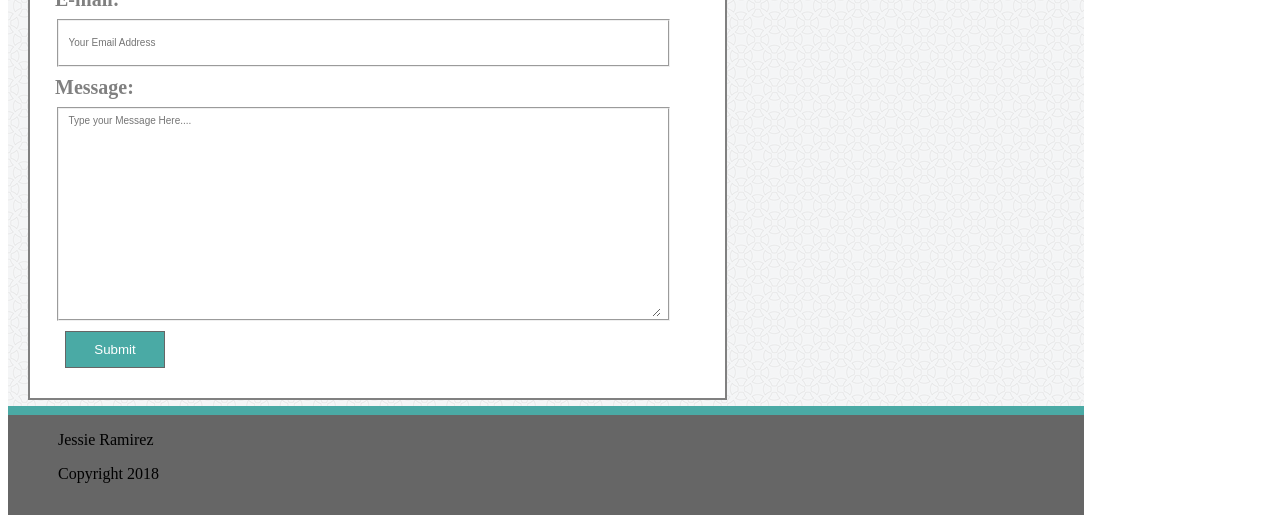
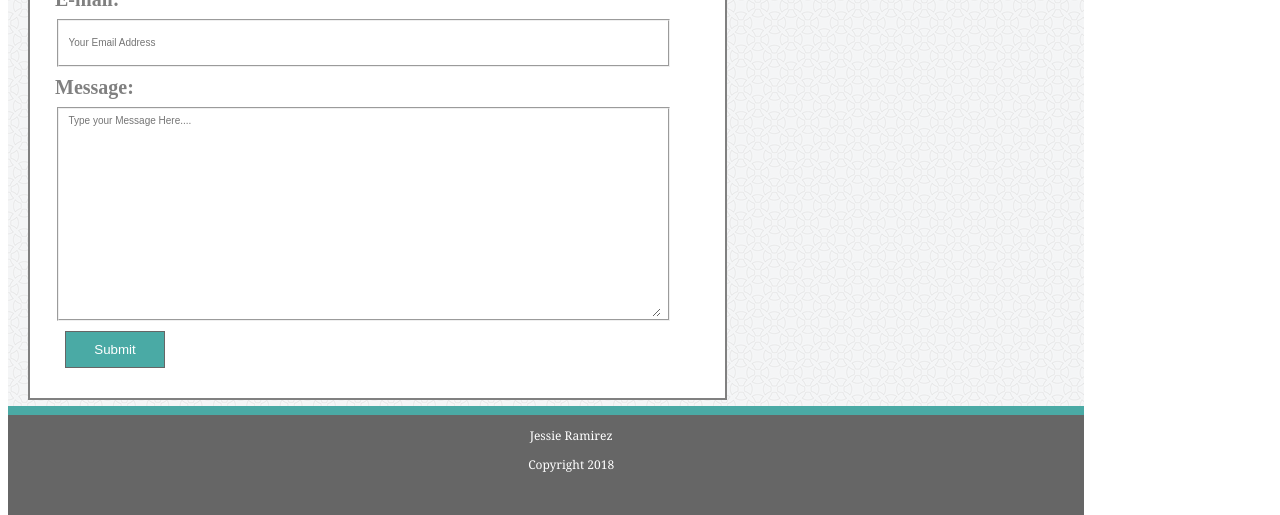
Before and after one commit to jbong0/Basic-Portfolio, a plain HTML site: page contact.html in a window 1280 px wide. Shown: the part 315-830 px from the top of the page. Drawn offline with Linux system fonts and the light colour scheme; files whose address does not match are found by name.

Commit message:
file clean-up

```diff
--- a/contact.html
+++ b/contact.html
@@ -66,12 +66,12 @@
 
 
 <!-- Footer  -->
+<section id="footer">
 <footer>
  <p class="footer">Jessie Ramirez</p>
  <p class="footer">Copyright 2018</p>
-
 </footer>
-
+</section>
 
 </body>
 </html>
--- a/css/style.css
+++ b/css/style.css
@@ -123,9 +123,7 @@ border-radius: 50%;
 -o-transform: rotate(360deg);
 -ms-transform: rotate(360deg);
 transform: rotate(360deg);
--webkit-filter: grayscale(1);
-
-      }
+}
 
 #bio-image{
   width: 200px;
@@ -141,12 +139,11 @@ transform: rotate(360deg);
    -ms-transition: none;
   transition: none;
 }
-}
 
 /* Footer CSS */
 .footer{
   text-align: center;
-  font-size: 14px;
+  font-size: 12px;
   font-family: Georgia, 'Times New Roman', Times, serif;
   color: white;
 }
```
